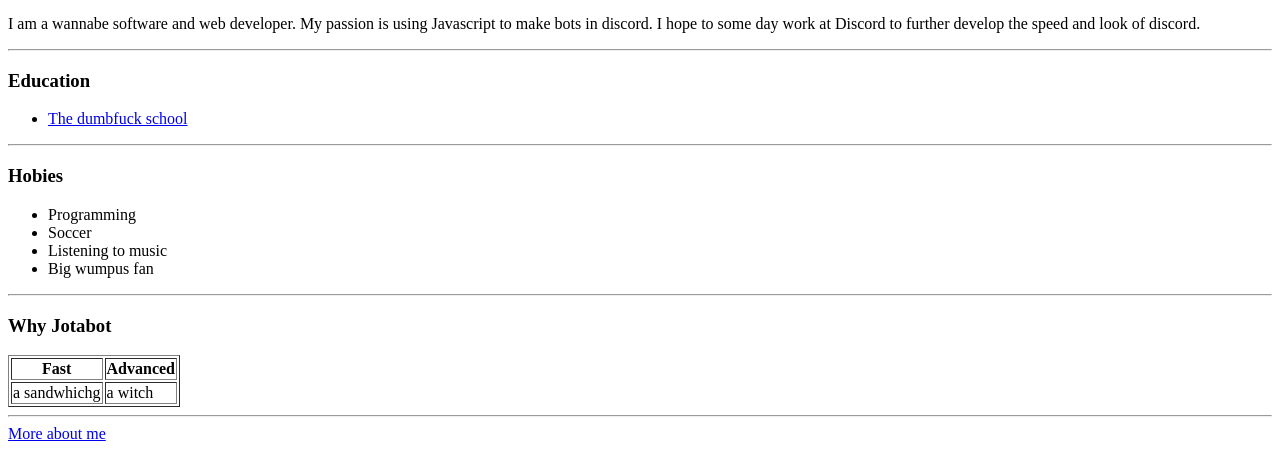
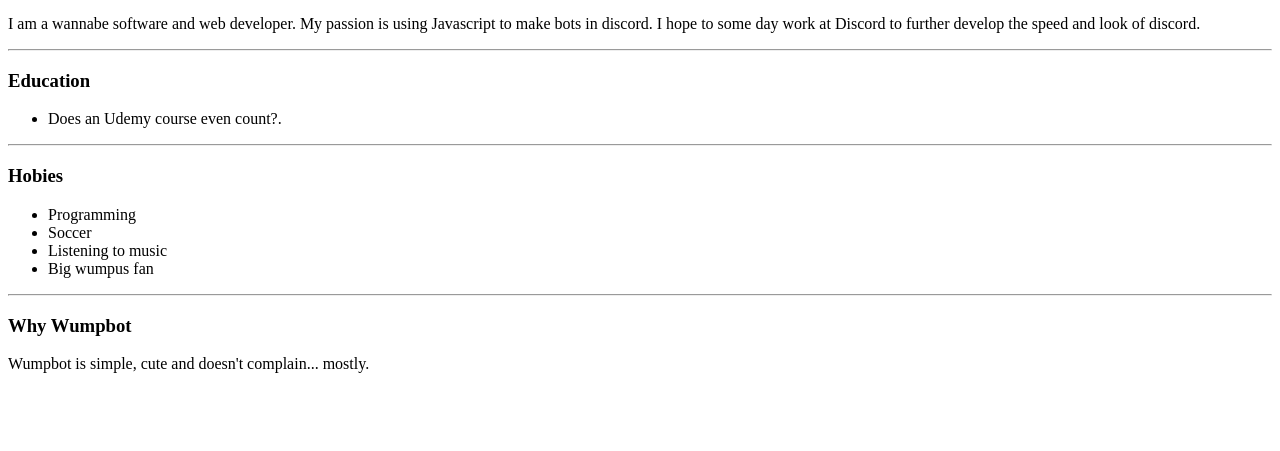
Before and after one commit to NerfedJabolo/oofer, a plain HTML site: page index.html in a window 1280 px wide. Shown: the part 383-834 px from the top of the page. After the commit the page ends 800 px from the top, so only its background shows below. Drawn offline with Linux system fonts and the light colour scheme.

Commit message:
Update index.html

```diff
--- a/index.html
+++ b/index.html
@@ -21,7 +21,7 @@
   <hr>
   <h3>Education</h3>
   <ul>
-    <li><a href="https://www.youtube.com/watch?v=dQw4w9WgXcQ&ab_channel=RickAstley">The dumbfuck school</a></li>
+    <li>Does an Udemy course even count?.</li>
   </ul>
   <hr>
   <h3>Hobies</h3>
@@ -32,26 +32,8 @@
     <li>Big wumpus fan</li>
   </ul>
   <hr>
-  <h3>Why Jotabot</h3>
-  <table border="1">
-    <thead>
-      <tr>
-        <th>Fast</th>
-        <th>Advanced</th>
-      </tr>
-    </thead>
-    <tbody>
-      <tr>
-        <td>a sandwhichg</td>
-        <td>a witch</td>
-      </tr>
-    </tbody>
-    <tfoot>
-
-    </tfoot>
-  </table>
-  <hr>
-  <a href="more.html">More about me</a>
+  <h3>Why Wumpbot</h3>
+<p>Wumpbot is simple, cute and doesn't complain... mostly.</p>
 
 </body>
 
```
